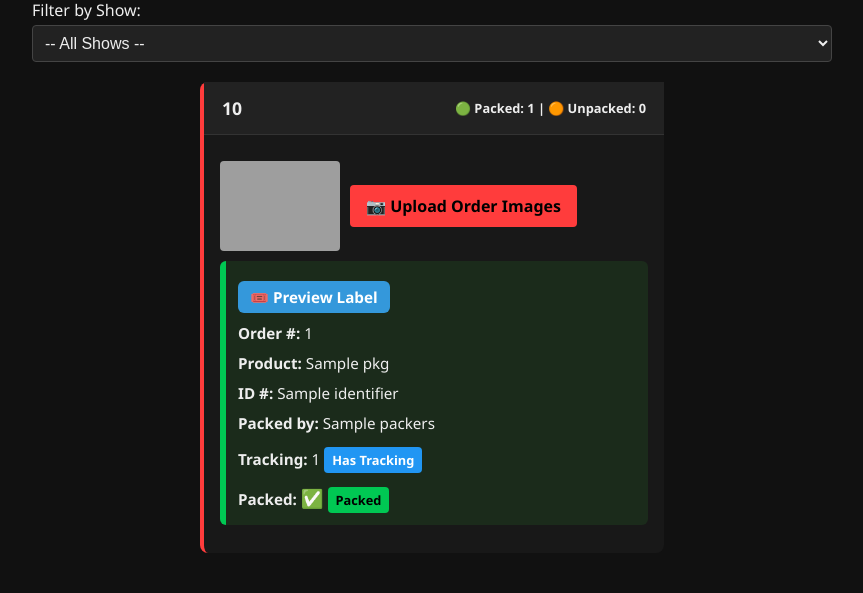
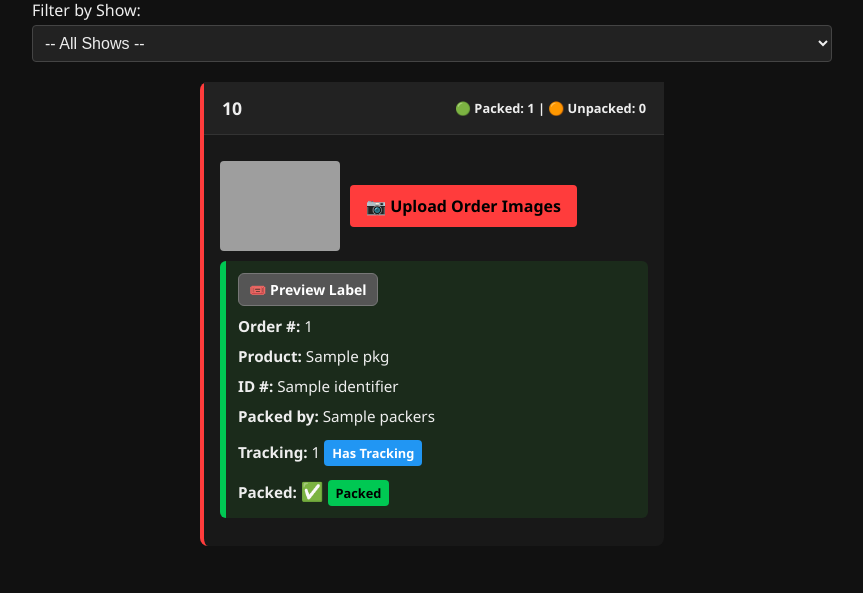
Before and after one commit to macery12/Whatnot-order-helper, a Flask app: template templates/dashboard.html in a window 1280 px wide. Shown: the part 884-1477 px from the top of the page, without its empty margins (208-1071 px from the left). After the commit the page ends 1430 px from the top, so only its background shows below. Run offline with Flask 3, Linux system fonts and the light colour scheme; the template is opened without the code that fills it: most values are stand-ins (such as "Sample title", 1, 10 or a date in 2020); some libraries are stand-ins or nearby versions; grey boxes are pictures that could not be loaded.

Commit message:
update label buttons

```diff
--- a/static/dashboard_styles.css
+++ b/static/dashboard_styles.css
@@ -364,19 +364,19 @@ select[multiple] {
 }
 .label-button {
   display: inline-block;
-  margin-top: 8px;
-  padding: 6px 12px;
-  background-color: #3498db;
+  background-color: #555;
   color: white;
-  border: none;
+  padding: 6px 10px;
   border-radius: 6px;
+  font-size: 14px;
+  font-weight: bold;
   text-decoration: none;
-  font-weight: bold;
+  border: 1px solid #777;
   transition: background-color 0.3s;
 }
 
 .label-button:hover {
-  background-color: #217dbb;
+  background-color: #777;
 }
 /* Mobile tweaks */
 @media (max-width: 600px) {
```
